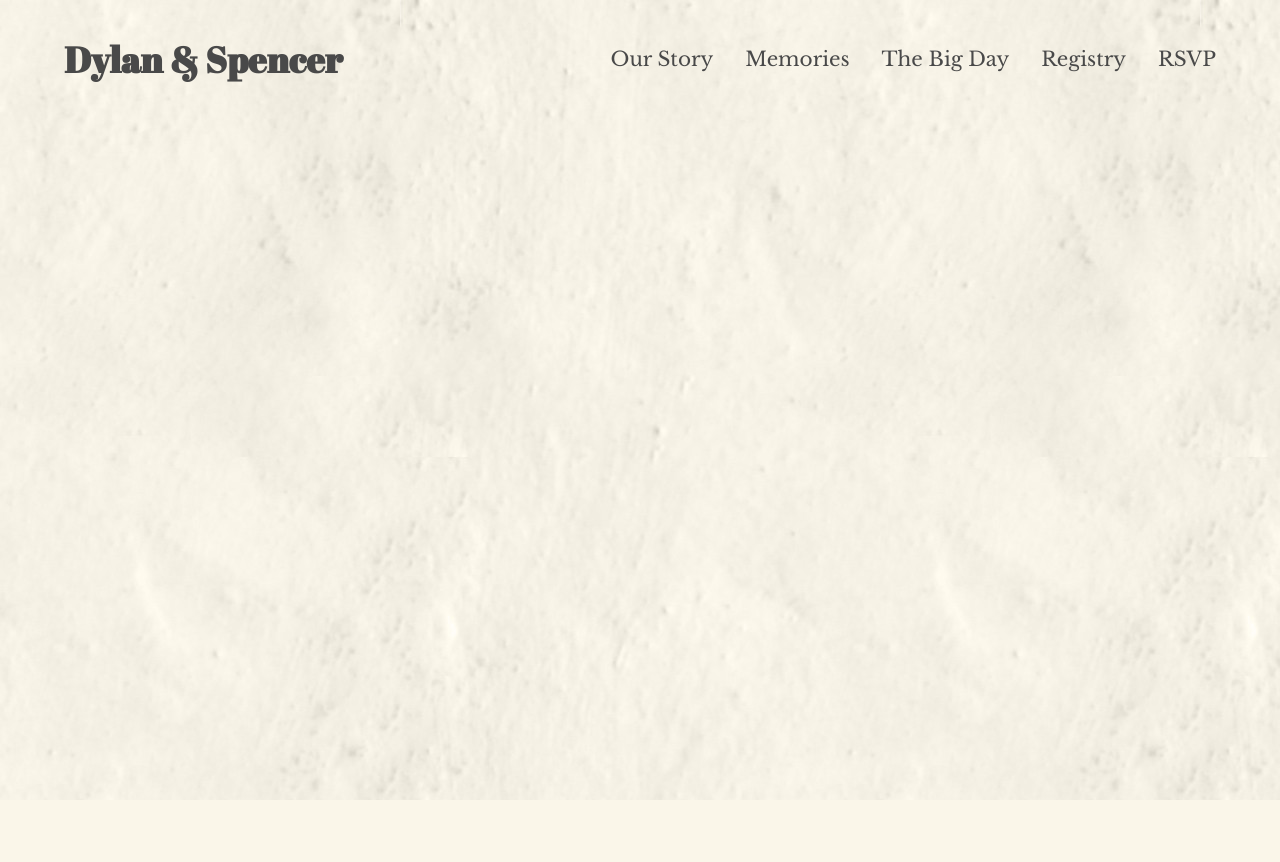
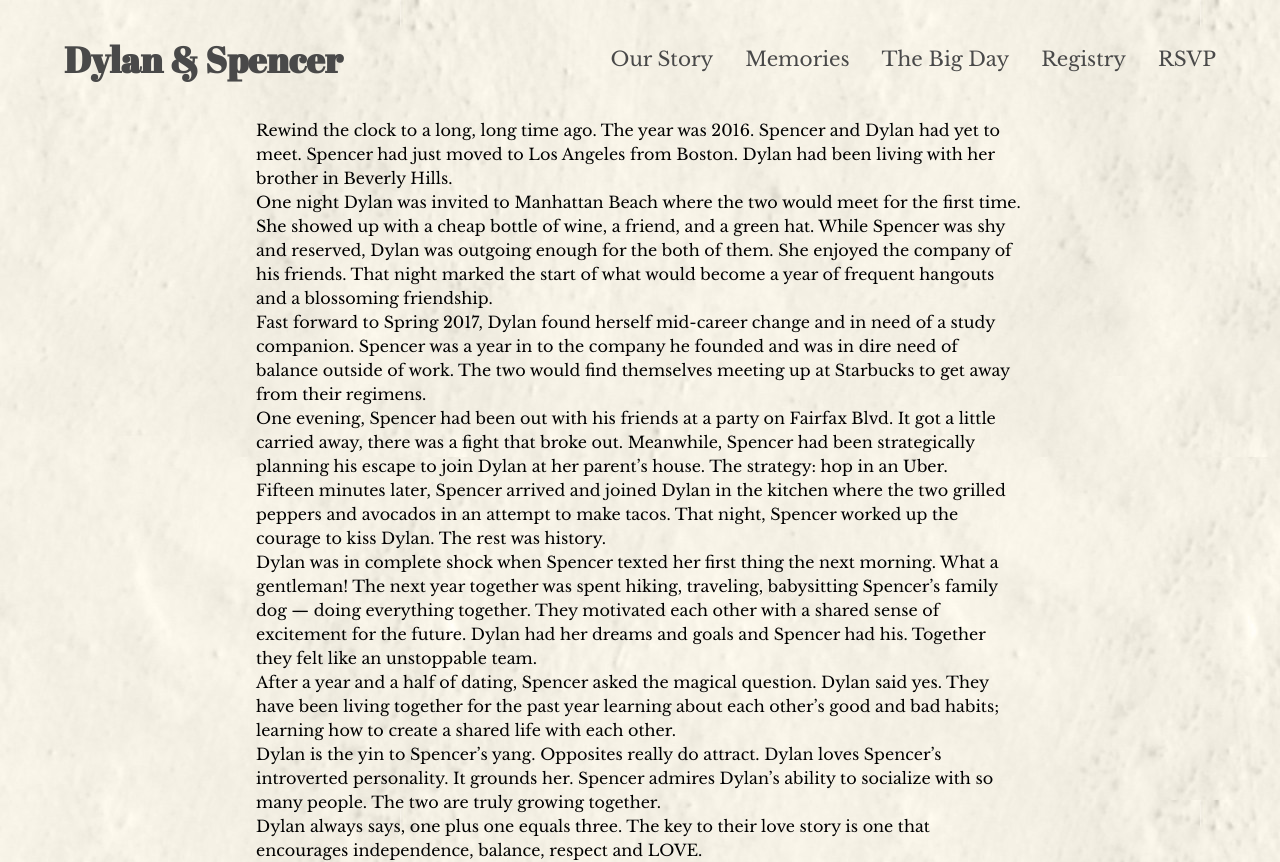
Before and after one commit to netspencer/dylanandspencer.wedding, a Next.js app: page /story in a window 1280 px wide. Before the commit the page ends 800 px from the top, so only its background shows below. Built offline with nearby package versions, Linux system fonts and the light colour scheme.

Commit message:
Recreate my story section in tailwind css

```diff
--- a/components/StoryWrapper.tsx
+++ b/components/StoryWrapper.tsx
@@ -1,12 +1,17 @@
 import React, { FunctionComponent } from 'react'
 import { MDXProvider, Components } from '@mdx-js/react'
+import classNames from 'classnames'
 
 const components: Components = {
-  p: ({ children }) => <p className="lh-copy f4 pv2">{children}</p>
+  p: ({ children }) => (
+    <p className={classNames('leading-normal', 'text-xl', 'my-8')}>
+      {children}
+    </p>
+  )
 }
 
 const StoryWrapper: FunctionComponent = ({ children }) => (
-  <article className="mv7 libre mw7 center">
+  <article className={classNames('libre', 'max-w-3xl', 'mx-auto')}>
     <MDXProvider components={components}>{children}</MDXProvider>
   </article>
 )
--- a/pages/story.tsx
+++ b/pages/story.tsx
@@ -7,21 +7,9 @@ import StoryWrapper from '../components/StoryWrapper'
 const StoryPage: NextPage = () => {
   return (
     <Layout>
-      {/* <StoryWrapper>
+      <StoryWrapper>
         <StoryDocument />
-      </StoryWrapper> */}
-
-      {/* <section className="step dt w-100 relative">
-                <div className="dtc v-mid wedding-gray ph3 ph4-l">
-                  <div className="tj pv5 pv6-ns ph5-ns lh-copy w-60-ns fl-ns f3"></div>
-                </div>
-              </section> */}
-
-      {/* <section className="vh-100 dt w-100 relative no-selection">
-        <div className="dtc v-mid tc">
-          <div className="crawl-container libre pv5 pa6-ns top-0"></div>
-        </div>
-      </section> */}
+      </StoryWrapper>
     </Layout>
   )
 }
```
